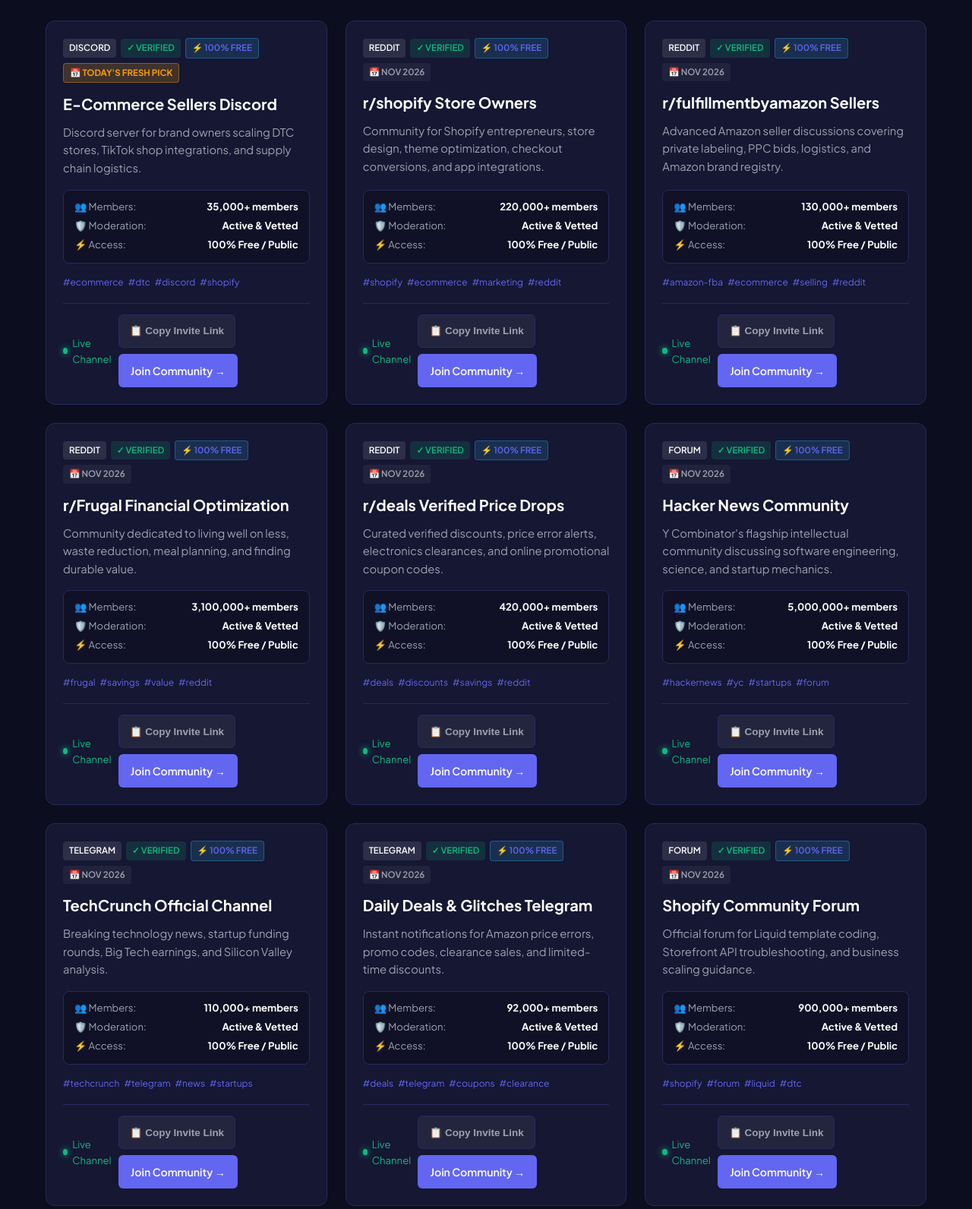
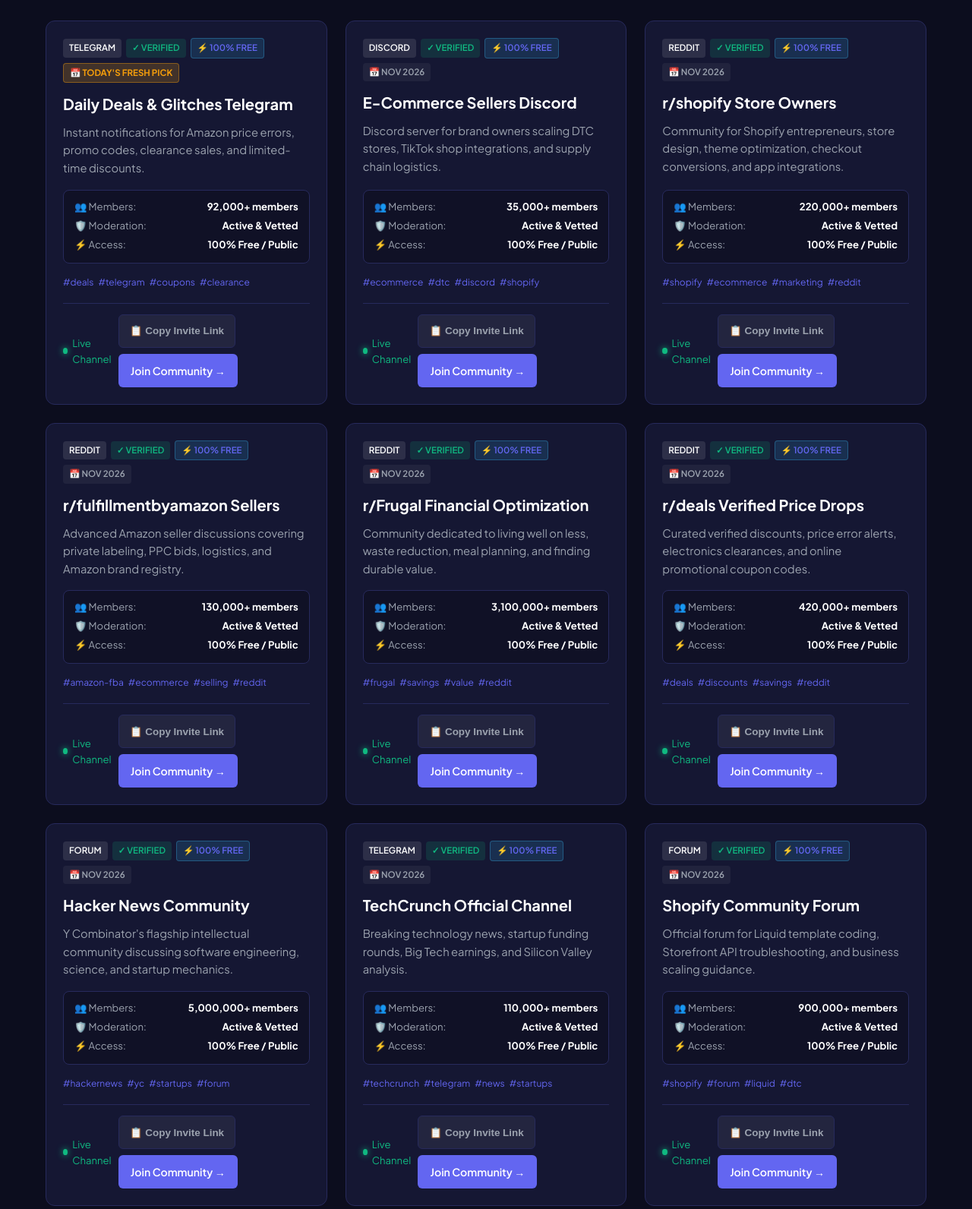
Before and after one commit to jibranpcccc/creator-brand-sponsorships-agency-hub, a plain HTML site: page index.html in a window 1280 px wide. Shown: the part 1208-2800 px from the top of the page at 76% size. Drawn offline with Linux system fonts and the light colour scheme.

Commit message:
feat(replenishment): fresh community links added - 2026-11-24 [skip ci]

```diff
--- a/index.html
+++ b/index.html
@@ -148,58 +148,58 @@
           {
             "@type": "ListItem",
             "position": 1,
+            "name": "Daily Deals & Glitches Telegram",
+            "description": "Instant notifications for Amazon price errors, promo codes, clearance sales, and limited-time discounts.",
+            "url": "https://t.me/dealnews"
+          },
+          {
+            "@type": "ListItem",
+            "position": 2,
             "name": "E-Commerce Sellers Discord",
             "description": "Discord server for brand owners scaling DTC stores, TikTok shop integrations, and supply chain logistics.",
             "url": "https://discord.gg/ecommerce"
           },
           {
             "@type": "ListItem",
-            "position": 2,
+            "position": 3,
             "name": "r/shopify Store Owners",
             "description": "Community for Shopify entrepreneurs, store design, theme optimization, checkout conversions, and app integrations.",
             "url": "https://www.reddit.com/r/shopify/"
           },
           {
             "@type": "ListItem",
-            "position": 3,
+            "position": 4,
             "name": "r/fulfillmentbyamazon Sellers",
             "description": "Advanced Amazon seller discussions covering private labeling, PPC bids, logistics, and Amazon brand registry.",
             "url": "https://www.reddit.com/r/fulfillmentbyamazon/"
           },
           {
             "@type": "ListItem",
-            "position": 4,
+            "position": 5,
             "name": "r/Frugal Financial Optimization",
             "description": "Community dedicated to living well on less, waste reduction, meal planning, and finding durable value.",
             "url": "https://www.reddit.com/r/Frugal/"
           },
           {
             "@type": "ListItem",
-            "position": 5,
+            "position": 6,
             "name": "r/deals Verified Price Drops",
             "description": "Curated verified discounts, price error alerts, electronics clearances, and online promotional coupon codes.",
             "url": "https://www.reddit.com/r/deals/"
           },
           {
             "@type": "ListItem",
-            "position": 6,
+            "position": 7,
             "name": "Hacker News Community",
             "description": "Y Combinator's flagship intellectual community discussing software engineering, science, and startup mechanics.",
             "url": "https://news.ycombinator.com"
           },
           {
             "@type": "ListItem",
-            "position": 7,
+            "position": 8,
             "name": "TechCrunch Official Channel",
             "description": "Breaking technology news, startup funding rounds, Big Tech earnings, and Silicon Valley analysis.",
             "url": "https://t.me/techcrunch"
-          },
-          {
-            "@type": "ListItem",
-            "position": 8,
-            "name": "Daily Deals & Glitches Telegram",
-            "description": "Instant notifications for Amazon price errors, promo codes, clearance sales, and limited-time discounts.",
-            "url": "https://t.me/dealnews"
           },
           {
             "@type": "ListItem",
@@ -615,12 +615,36 @@
         </div>
         <div id="vetted-communities" class="grid">
 
-        <div id="community-card-1" class="card" data-platform="discord" data-category="e-commerce tech">
+        <div id="community-card-1" class="card" data-platform="telegram" data-category="deals & coupons">
+            <div class="card-header">
+                <span class="badge badge-platform">Telegram</span>
+                <span class="badge badge-verified">✓ Verified</span>
+                <span class="badge badge-free">⚡ 100% Free</span>
+                <span class="badge badge-date" style="background: rgba(245, 158, 11, 0.2); color: #f59e0b; border: 1px solid rgba(245, 158, 11, 0.4); font-weight: 700;">📅 Today's Fresh Pick</span>
+            </div>
+            <h3 class="card-title">Daily Deals & Glitches Telegram</h3>
+            <p class="card-desc">Instant notifications for Amazon price errors, promo codes, clearance sales, and limited-time discounts.</p>
+            <div class="spec-matrix">
+                <div class="spec-row"><span>👥 Members:</span> <strong>92,000+ members</strong></div>
+                <div class="spec-row"><span>🛡️ Moderation:</span> <strong>Active & Vetted</strong></div>
+                <div class="spec-row"><span>⚡ Access:</span> <strong>100% Free / Public</strong></div>
+            </div>
+            <div class="tags-row"><span class="tag">#deals</span><span class="tag">#telegram</span><span class="tag">#coupons</span><span class="tag">#clearance</span></div>
+            <div class="card-footer">
+                <span class="activity-pulse"><span class="pulse-dot"></span> Live Channel</span>
+                <div class="card-actions">
+                    <button class="btn-copy-invite" onclick="copyInviteLink(event, 'https://t.me/dealnews')">📋 Copy Invite Link</button>
+                    <a href="https://t.me/dealnews" target="_blank" rel="noopener noreferrer" class="btn-join">Join Community →</a>
+                </div>
+            </div>
+        </div>
+
+        <div id="community-card-2" class="card" data-platform="discord" data-category="e-commerce tech">
             <div class="card-header">
                 <span class="badge badge-platform">Discord</span>
                 <span class="badge badge-verified">✓ Verified</span>
                 <span class="badge badge-free">⚡ 100% Free</span>
-                <span class="badge badge-date" style="background: rgba(245, 158, 11, 0.2); color: #f59e0b; border: 1px solid rgba(245, 158, 11, 0.4); font-weight: 700;">📅 Today's Fresh Pick</span>
+                <span class="badge badge-date">📅 Nov 2026</span>
             </div>
             <h3 class="card-title">E-Commerce Sellers Discord</h3>
             <p class="card-desc">Discord server for brand owners scaling DTC stores, TikTok shop integrations, and supply chain logistics.</p>
@@ -639,7 +663,7 @@
             </div>
         </div>
 
-        <div id="community-card-2" class="card" data-platform="reddit" data-category="e-commerce">
+        <div id="community-card-3" class="card" data-platform="reddit" data-category="e-commerce">
             <div class="card-header">
                 <span class="badge badge-platform">Reddit</span>
                 <span class="badge badge-verified">✓ Verified</span>
@@ -663,7 +687,7 @@
             </div>
         </div>
 
-        <div id="community-card-3" class="card" data-platform="reddit" data-category="amazon fba">
+        <div id="community-card-4" class="card" data-platform="reddit" data-category="amazon fba">
             <div class="card-header">
                 <span class="badge badge-platform">Reddit</span>
                 <span class="badge badge-verified">✓ Verified</span>
@@ -687,7 +711,7 @@
             </div>
         </div>
 
-        <div id="community-card-4" class="card" data-platform="reddit" data-category="smart savings">
+        <div id="community-card-5" class="card" data-platform="reddit" data-category="smart savings">
             <div class="card-header">
                 <span class="badge badge-platform">Reddit</span>
                 <span class="badge badge-verified">✓ Verified</span>
@@ -711,7 +735,7 @@
             </div>
         </div>
 
-        <div id="community-card-5" class="card" data-platform="reddit" data-category="deals & discounts">
+        <div id="community-card-6" class="card" data-platform="reddit" data-category="deals & discounts">
             <div class="card-header">
                 <span class="badge badge-platform">Reddit</span>
                 <span class="badge badge-verified">✓ Verified</span>
@@ -735,7 +759,7 @@
             </div>
         </div>
 
-        <div id="community-card-6" class="card" data-platform="forum" data-category="computer science & startups">
+        <div id="community-card-7" class="card" data-platform="forum" data-category="computer science & startups">
             <div class="card-header">
                 <span class="badge badge-platform">Forum</span>
                 <span class="badge badge-verified">✓ Verified</span>
@@ -759,7 +783,7 @@
             </div>
         </div>
 
-        <div id="community-card-7" class="card" data-platform="telegram" data-category="tech news">
+        <div id="community-card-8" class="card" data-platform="telegram" data-category="tech news">
             <div class="card-header">
                 <span class="badge badge-platform">Telegram</span>
                 <span class="badge badge-verified">✓ Verified</span>
@@ -779,30 +803,6 @@
                 <div class="card-actions">
                     <button class="btn-copy-invite" onclick="copyInviteLink(event, 'https://t.me/techcrunch')">📋 Copy Invite Link</button>
                     <a href="https://t.me/techcrunch" target="_blank" rel="noopener noreferrer" class="btn-join">Join Community →</a>
-                </div>
-            </div>
-        </div>
-
-        <div id="community-card-8" class="card" data-platform="telegram" data-category="deals & coupons">
-            <div class="card-header">
-                <span class="badge badge-platform">Telegram</span>
-                <span class="badge badge-verified">✓ Verified</span>
-                <span class="badge badge-free">⚡ 100% Free</span>
-                <span class="badge badge-date">📅 Nov 2026</span>
-            </div>
-            <h3 class="card-title">Daily Deals & Glitches Telegram</h3>
-            <p class="card-desc">Instant notifications for Amazon price errors, promo codes, clearance sales, and limited-time discounts.</p>
-            <div class="spec-matrix">
-                <div class="spec-row"><span>👥 Members:</span> <strong>92,000+ members</strong></div>
-                <div class="spec-row"><span>🛡️ Moderation:</span> <strong>Active & Vetted</strong></div>
-                <div class="spec-row"><span>⚡ Access:</span> <strong>100% Free / Public</strong></div>
-            </div>
-            <div class="tags-row"><span class="tag">#deals</span><span class="tag">#telegram</span><span class="tag">#coupons</span><span class="tag">#clearance</span></div>
-            <div class="card-footer">
-                <span class="activity-pulse"><span class="pulse-dot"></span> Live Channel</span>
-                <div class="card-actions">
-                    <button class="btn-copy-invite" onclick="copyInviteLink(event, 'https://t.me/dealnews')">📋 Copy Invite Link</button>
-                    <a href="https://t.me/dealnews" target="_blank" rel="noopener noreferrer" class="btn-join">Join Community →</a>
                 </div>
             </div>
         </div>
```
Also changed, not shown: data/groups.json (+20 -19 lines), feed.xml (+9 -9 lines).
